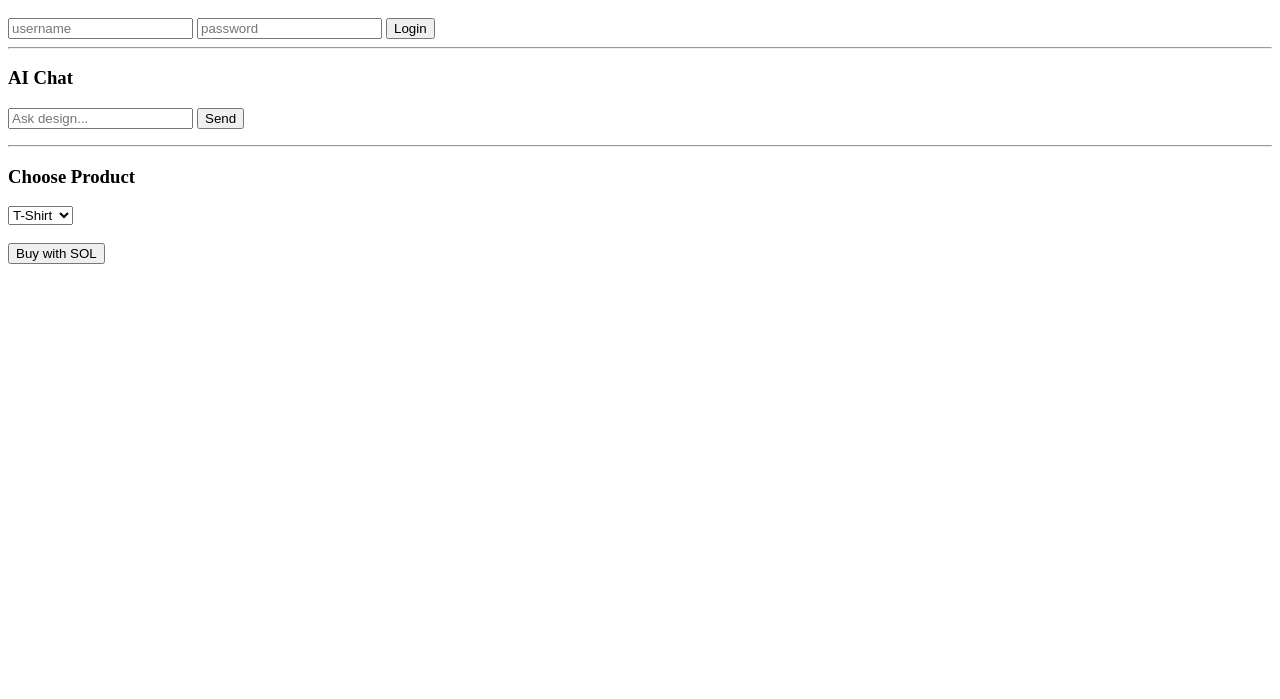
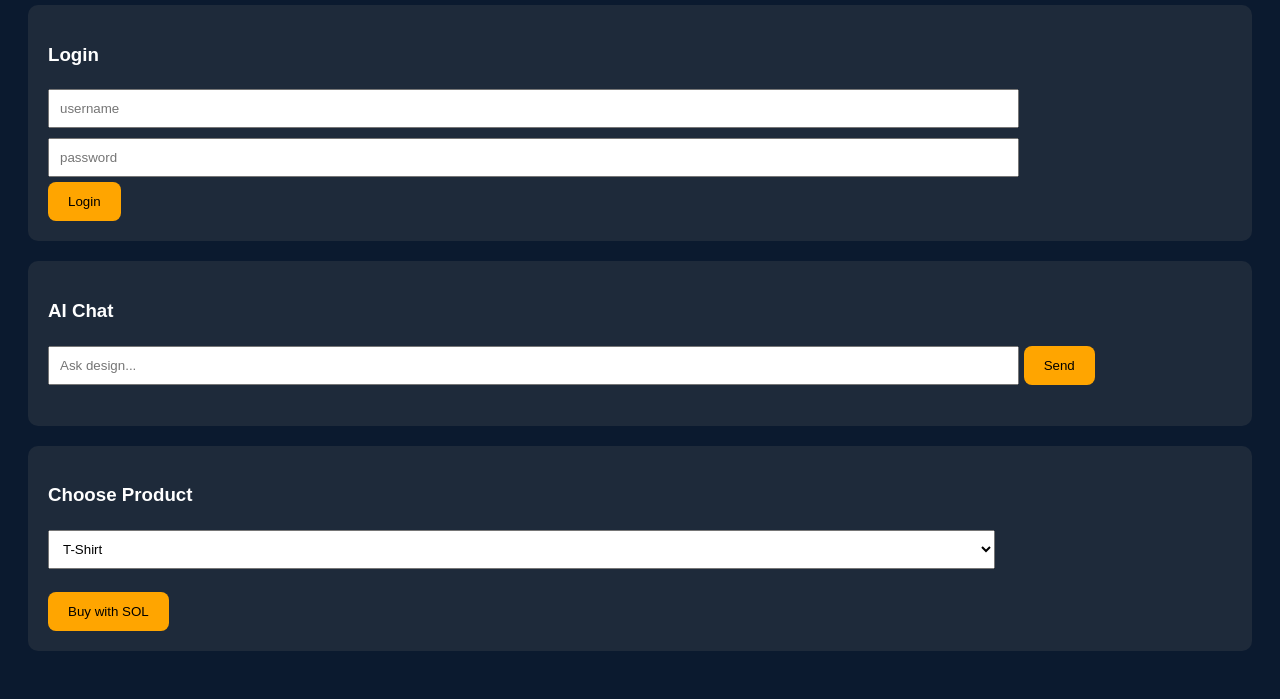
Before and after one commit to vishalllhero/kallaaai, a website: page public/index.html in a window 1280 px wide. Shown: the part 104-803 px from the top of the page. Drawn offline with Linux system fonts and the light colour scheme.

Commit message:
final fix order

```diff
--- a/public/index.html
+++ b/public/index.html
@@ -2,44 +2,70 @@
 <html>
 <head>
   <title>KALLAA AI</title>
+  <style>
+    body {
+      background: #0b1a2f;
+      color: white;
+      font-family: Arial;
+      padding: 20px;
+    }
+
+    .box {
+      background: #1e2a3a;
+      padding: 20px;
+      border-radius: 10px;
+      margin-bottom: 20px;
+    }
+
+    input, select {
+      padding: 10px;
+      width: 80%;
+      margin: 5px 0;
+    }
+
+    button {
+      padding: 12px 20px;
+      background: orange;
+      border: none;
+      border-radius: 8px;
+      cursor: pointer;
+    }
+  </style>
 </head>
 
 <body>
 
 <h1>🎨 KALLAA AI</h1>
 
-<!-- LOGIN -->
+<div class="box">
   <h3>Login</h3>
   <input id="user" placeholder="username">
   <input id="pass" type="password" placeholder="password">
+  <br>
   <button onclick="login()">Login</button>
+</div>
 
-<hr>
-
-<!-- AI CHAT -->
+<div class="box">
   <h3>AI Chat</h3>
   <input id="input" placeholder="Ask design...">
   <button onclick="send()">Send</button>
+  <p id="response"></p>
+</div>
 
-<p id="response"></p>
-
-<hr>
-
-<!-- PRODUCT -->
+<div class="box">
   <h3>Choose Product</h3>
   <select id="product">
     <option value="T-Shirt">T-Shirt</option>
     <option value="Hoodie">Hoodie</option>
     <option value="Shoes">Shoes</option>
   </select>
-
   <br><br>
-
   <button onclick="buyNow()">Buy with SOL</button>
+</div>
 
 <script>
 
-/* ================= LOGIN ================= */
+/* LOGIN */
 async function login() {
   const username = document.getElementById("user").value;
   const password = document.getElementById("pass").value;
@@ -53,13 +79,13 @@ async function login() {
   const data = await res.json();
 
   if(data.success){
-    window.location.href="/admin.html";
+    window.location.href="/admin";
   } else {
     alert("Wrong login");
   }
 }
 
-/* ================= AI CHAT ================= */
+/* AI CHAT */
 async function send() {
   const message = document.getElementById("input").value;
 
@@ -73,14 +99,15 @@ async function send() {
   document.getElementById("response").innerText = data.reply;
 }
 
-/* ================= ORDER SAVE ================= */
+/* ORDER SAVE (MAIN FIX 🔥) */
 async function buyNow() {
 
   const product = document.getElementById("product").value;
 
-  // fake wallet + tx (testing)
   const wallet = "wallet_" + Math.floor(Math.random() * 10000);
   const tx = "tx_" + Math.random().toString(36).substring(7);
+
+  console.log("Sending order...");
 
   try {
     const res = await fetch("/order", {
@@ -96,6 +123,7 @@ async function buyNow() {
     });
 
     const data = await res.json();
+    console.log(data);
 
     if (data.success) {
       alert("✅ Order Saved!");
@@ -104,8 +132,8 @@ async function buyNow() {
     }
 
   } catch (err) {
-    alert("Error 😢");
     console.log(err);
+    alert("❌ Error");
   }
 }
 
```
Lines whose indentation alone changed are shown as unchanged.
